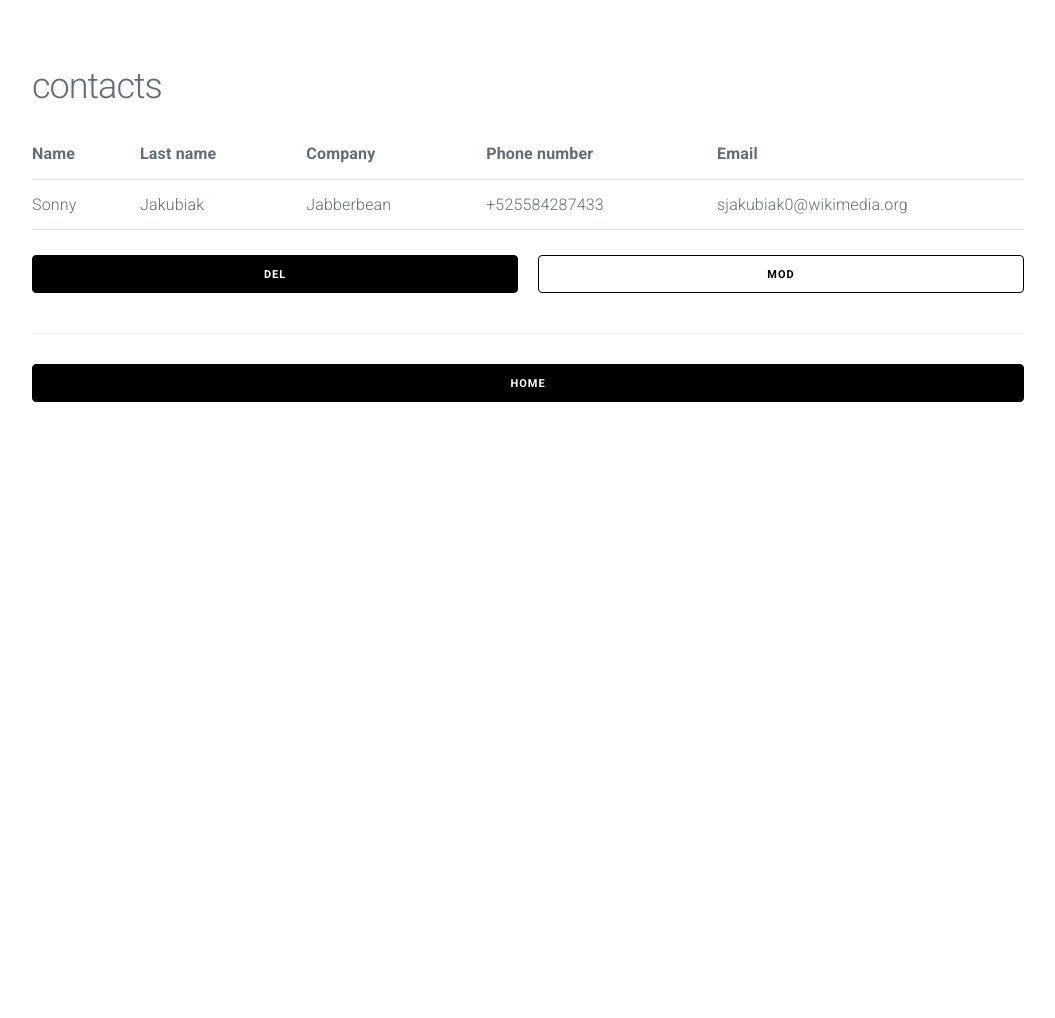
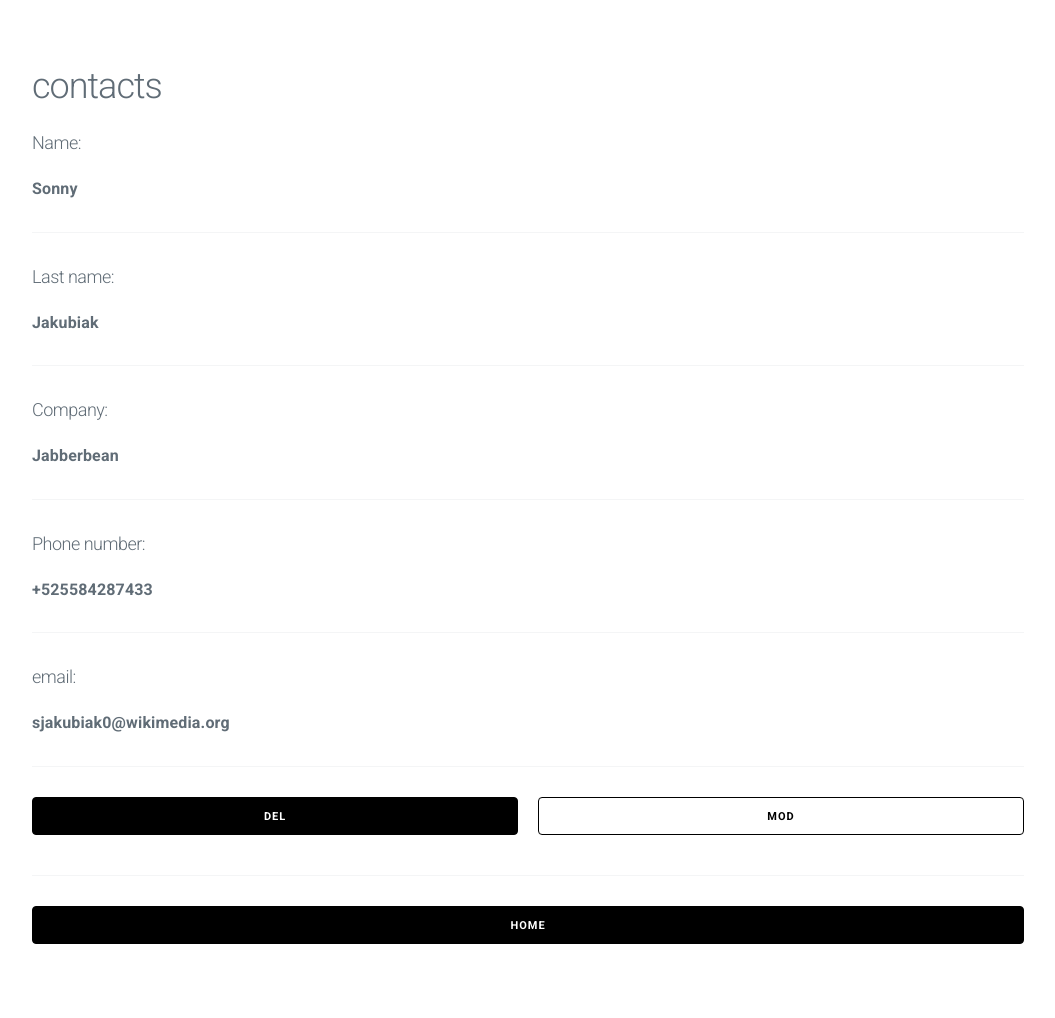
Before and after one commit to mamimikun/contacc, a Django app: template contacc/contaccs/templates/contaccs/read.html in a window 1280 px wide. Shown: the whole page, without its empty margins (112-1167 px from the left). Before the commit the page ends 402 px from the top, so only its background shows below. Run offline with Django 3.2, Linux system fonts and the light colour scheme; the template is opened without the code that fills it: values that come from a table or form of the project are taken from there, others are empty; data comes from the database, SQL or seed files in the repository.

Commit message:
more ui fixes

```diff
--- a/contacc/contaccs/templates/contaccs/read.html
+++ b/contacc/contaccs/templates/contaccs/read.html
@@ -4,24 +4,37 @@
 
 <div class="row">
   <div class="column">
-    <table>
-      <tbody>
-	<tr>
-	  <td><b>Name<b></td>
-	  <td><b>Last name<b></td>
-	  <td><b>Company<b></td>
-	  <td><b>Phone number<b></td>
-	  <td><b>Email<b></td>
-	</tr>
-	<tr>
-	  <td>{{ contact.name }}</td>
-	  <td>{{ contact.lastname }}</td>
-	  <td>{{ contact.company }}</td>
-	  <td>{{ contact.phone_number }}</td>
-	  <td>{{ contact.email }}</td>
-	</tr>
-      </tbody>
-    </table>
+    <h5>Name:</h5>
+    <strong>{{ contact.name }}</strong>
+    <hr>
+  </div>
+</div>
+<div class="row">
+  <div class="column">
+    <h5>Last name:</h5>
+    <strong>{{ contact.lastname }}</strong>
+    <hr>
+  </div>
+</div>
+<div class="row">
+  <div class="column">
+    <h5>Company:</h5>
+    <strong>{{ contact.company }}</strong>
+    <hr>
+  </div>
+</div>
+<div class="row">
+  <div class="column">
+    <h5>Phone number:</h5>
+    <strong>{{ contact.phone_number }}</strong>
+    <hr>
+  </div>
+</div>
+<div class="row">
+  <div class="column">
+    <h5>email:</h5>
+    <strong>{{ contact.email }}</strong>
+    <hr>
   </div>
 </div>
 <div class="row">
```
